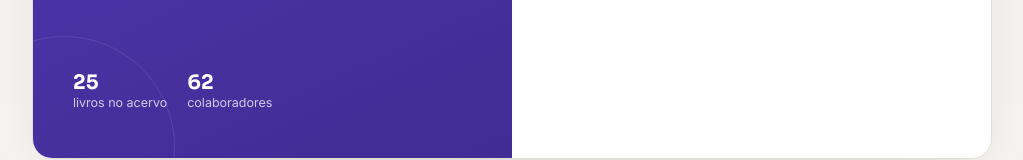
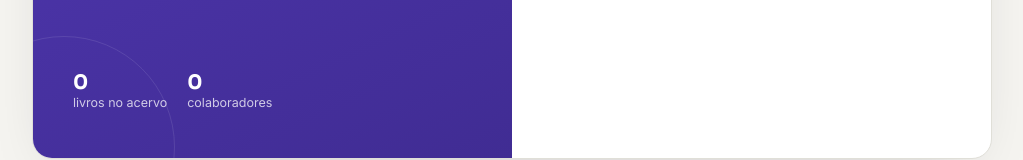
Before and after one commit to GrupoNexxus/biblioteca-nexxus, a React (Vite) app: page / in a window 1280 px wide. Shown: the part 521-681 px from the top of the page, without its empty margins (128-1151 px from the left). Built offline with nearby package versions, Linux system fonts and the light colour scheme; no server answers; the database is empty.

Commit message:
modificação de alguns arquivos e adição de algumas funcionalidades

```diff
--- a/src/components/auth/AuthScreen.jsx
+++ b/src/components/auth/AuthScreen.jsx
@@ -10,12 +10,43 @@ import ResetView from './ResetView';
 export default function AuthScreen({ onEnterAsEmployee, onEnterAsAdmin }) {
   const [view, setView] = useState('who'); // who | welcome | login | forgot | reset
   const [pendingEmployee, setPendingEmployee] = useState(null);
+  const [employeeCount, setEmployeeCount] = useState(null);
+  const [bookCount, setBookCount] = useState(null);
 
   useEffect(() => {
     const { data: sub } = sb.auth.onAuthStateChange((event) => {
       if (event === 'PASSWORD_RECOVERY') setView('reset');
     });
     return () => sub.subscription.unsubscribe();
+  }, []);
+
+  // Contagem de colaboradores ativos e livros no acervo, direto do banco
+  // (em vez de número fixo no código).
+  async function loadCounts() {
+    const [{ count: empCount }, { count: bkCount }] = await Promise.all([
+      sb.from('employees').select('*', { count: 'exact', head: true }).eq('active', true),
+      sb.from('books').select('*', { count: 'exact', head: true }).eq('active', true),
+    ]);
+    setEmployeeCount(empCount ?? 0);
+    setBookCount(bkCount ?? 0);
+  }
+
+  useEffect(() => {
+    loadCounts();
+  }, []);
+
+  // Realtime: se alguém cadastrar/desativar um colaborador ou um livro
+  // (em qualquer navegador), o número aqui atualiza sozinho.
+  useEffect(() => {
+    const channel = sb
+      .channel('auth-screen-counts')
+      .on('postgres_changes', { event: '*', schema: 'public', table: 'employees' }, () => loadCounts())
+      .on('postgres_changes', { event: '*', schema: 'public', table: 'books' }, () => loadCounts())
+      .subscribe();
+
+    return () => {
+      sb.removeChannel(channel);
+    };
   }, []);
 
   return (
@@ -33,10 +64,10 @@ export default function AuthScreen({ onEnterAsEmployee, onEnterAsAdmin }) {
           </div>
           <div className="brand-stack">
             <div>
-              <strong>25</strong>livros no acervo
+              <strong>{bookCount ?? '—'}</strong>livros no acervo
             </div>
             <div>
-              <strong>62</strong>colaboradores
+              <strong>{employeeCount ?? '—'}</strong>colaboradores
             </div>
           </div>
         </div>
```
